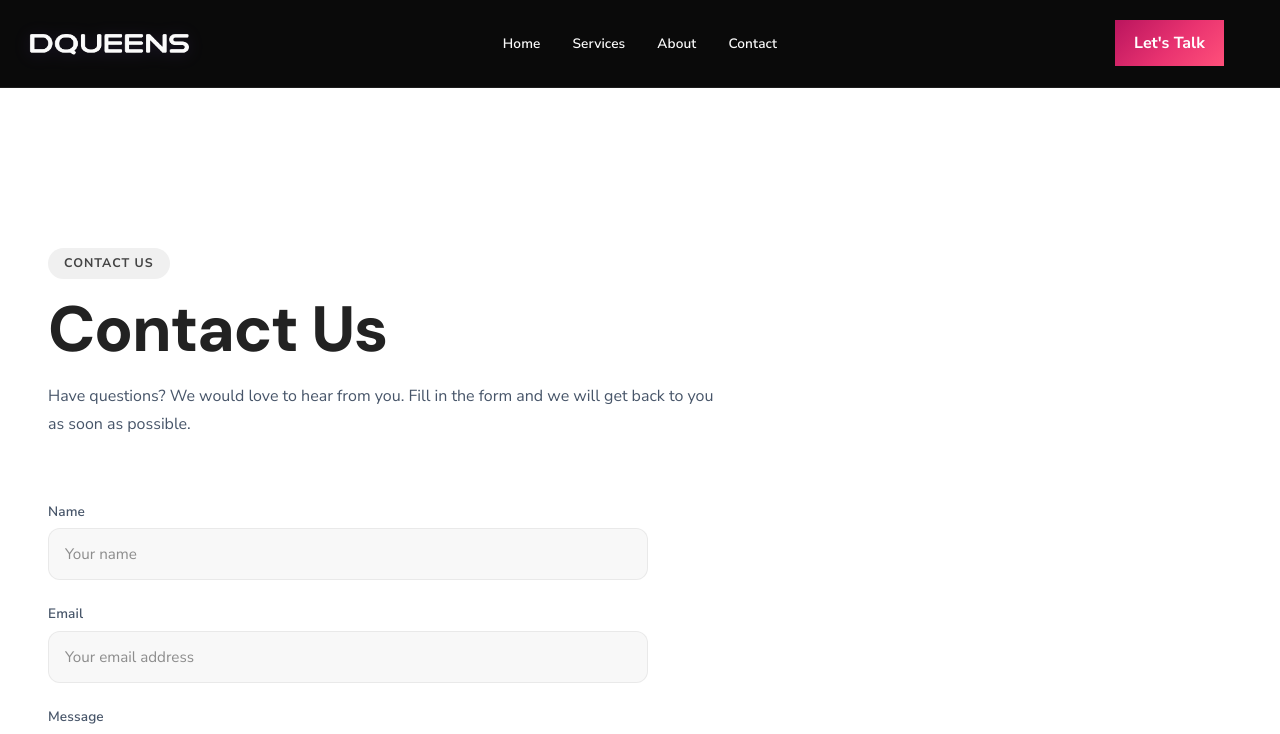
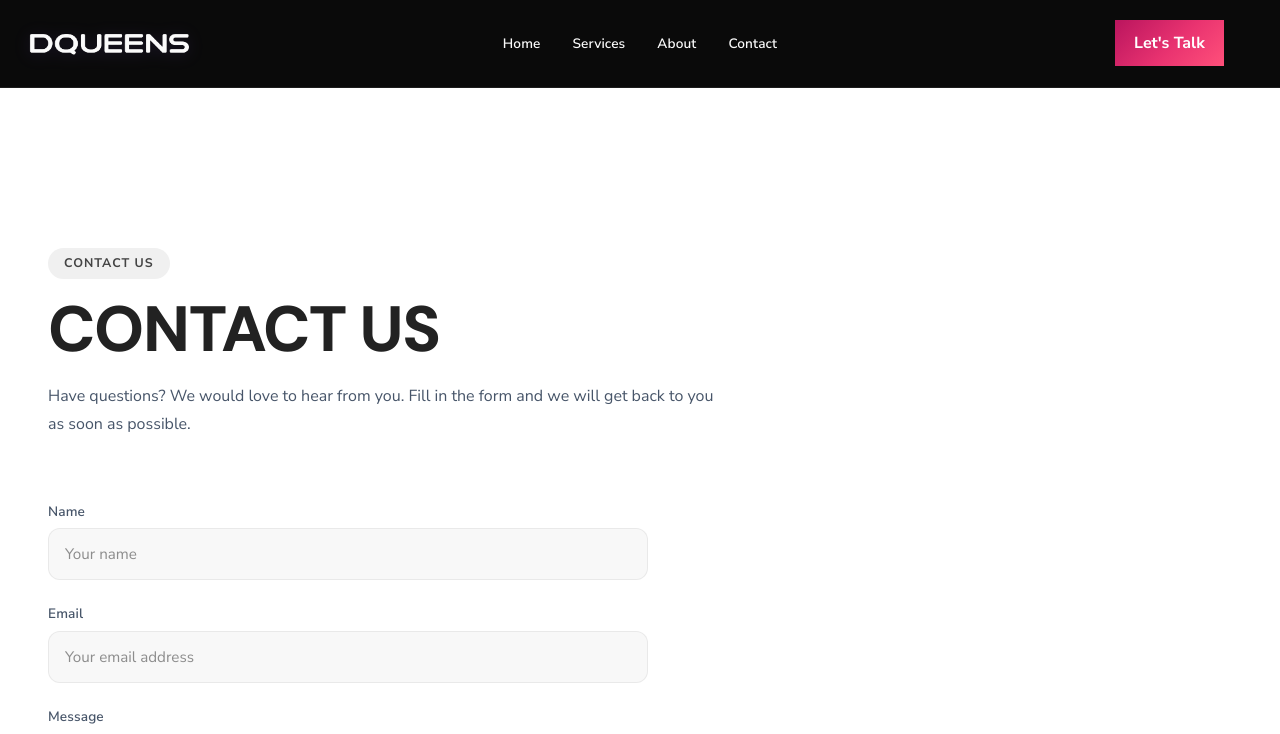
Before and after one commit to Vanessa-bl/DQUS, a React (Vite) app: page /contact in a window 1280 px wide. Shown: the top 734 px of the page. Built offline with nearby package versions, Linux system fonts and the light colour scheme.

Commit message:
style(contact): uppercase the hero title via reusable modifier

```diff
--- a/src/pages/Contact.tsx
+++ b/src/pages/Contact.tsx
@@ -35,7 +35,7 @@ export const Contact: React.FC = () => {
         >
           <span className="page-badge">{t("contact.hero.badge", "CONTACT US")}</span>
 
-          <h1 id="contact-hero-title" className="page-title page-title--xl">
+          <h1 id="contact-hero-title" className="page-title page-title--xl page-title--upper">
             {t("contact.hero.title.line1", "Contact")}{" "}
             <span className="page-title-mark">
               {t("contact.hero.title.line2", "Us")}
--- a/src/pages/pageStyles.css
+++ b/src/pages/pageStyles.css
@@ -313,6 +313,10 @@
   font-size: clamp(2.8rem, 5vw, 4.25rem);
 }
 
+.page-title--upper {
+  text-transform: uppercase;
+}
+
 .page-title-mark {
   color: var(--card-text);
   position: relative;
```
